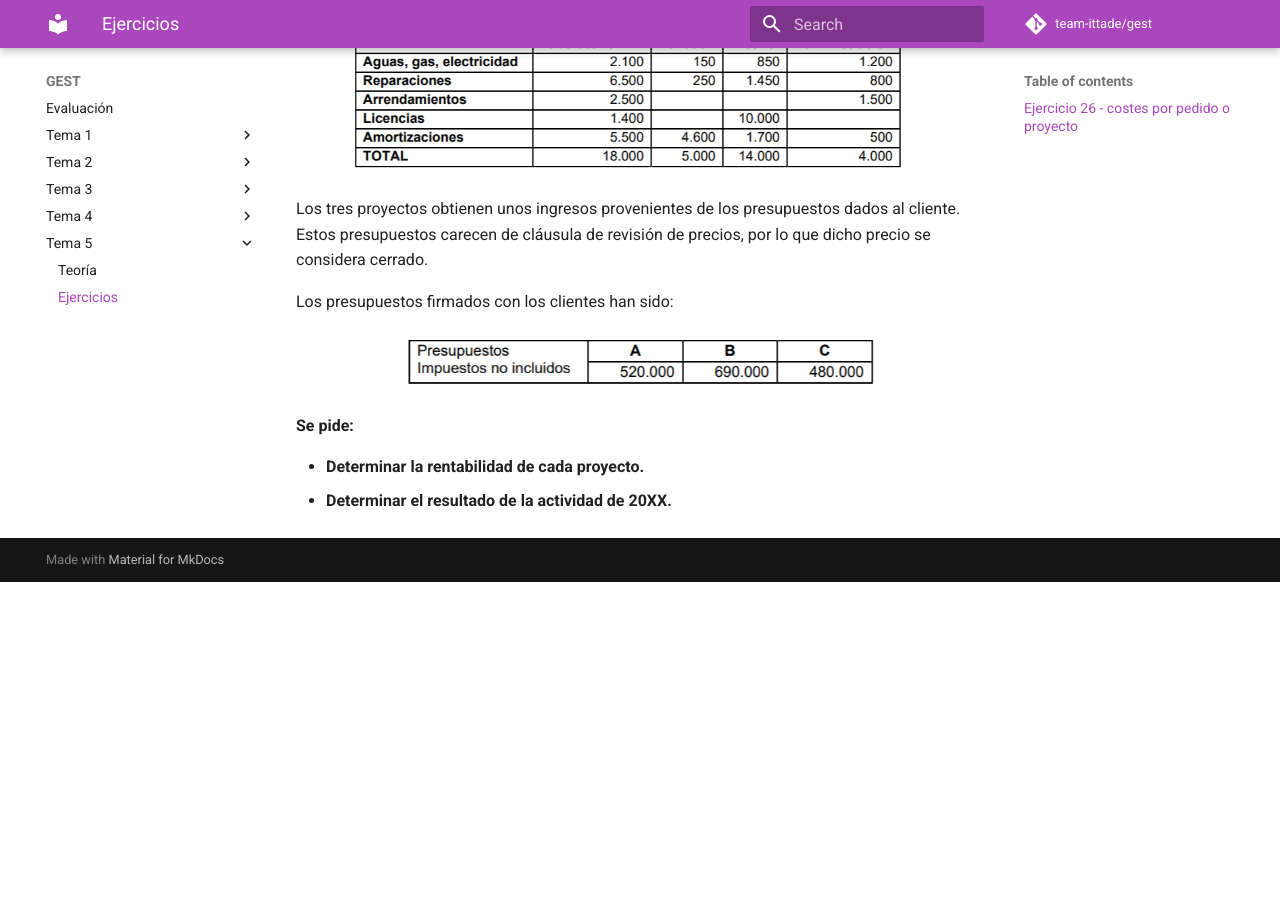
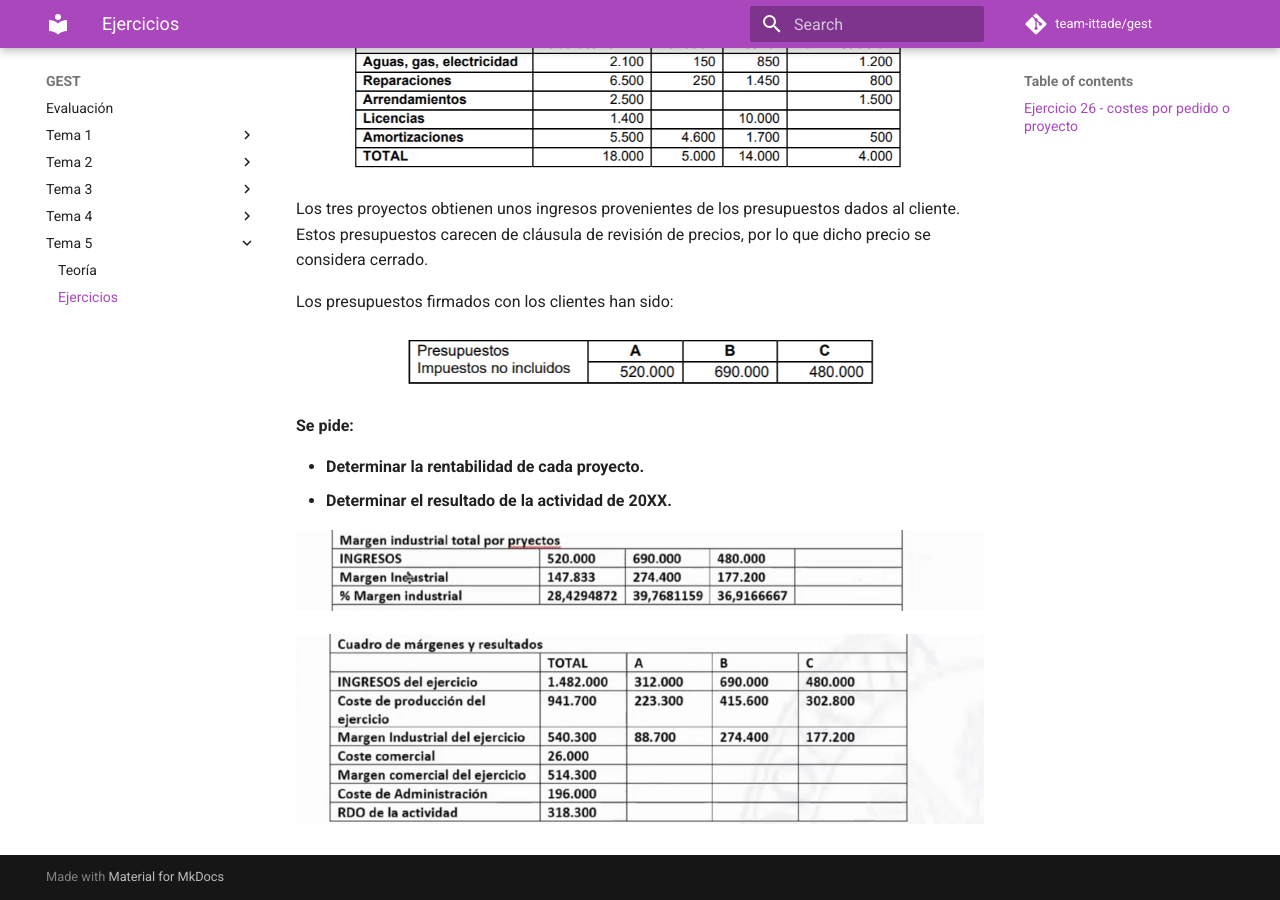
Before and after one commit to team-ittade/gest, an MkDocs documentation site: the page built from docs/tema-5/ejercicios.md, in a window 1280 px wide and 900 px high, scrolled down 1262 px. Built offline with MkDocs 1.6.1 and Material for MkDocs 9.7.7, drawn with Linux system fonts in a browser that asks for light colours; comment, search, counter and statistics services are not loaded; before the commit the page ends 1844 px from its top, so only the background shows below that.

Commit message:
2021-04-13 - ejercicio 26

```diff
--- a/docs/tema-5/ejercicios.md
+++ b/docs/tema-5/ejercicios.md
@@ -38,3 +38,7 @@ Los presupuestos firmados con los clientes han sido:
 
 - **Determinar la rentabilidad de cada proyecto.**
 - **Determinar el resultado de la actividad de 20XX.**
+
+![img](../images/tema-5/ejs/25/solucion-1.png)
+
+![img](../images/tema-5/ejs/25/solucion-2.png)
```
Also changed, not shown: docs/images/tema-5/ejs/25/solucion-1.png (added), docs/images/tema-5/ejs/25/solucion-2.png (added).
